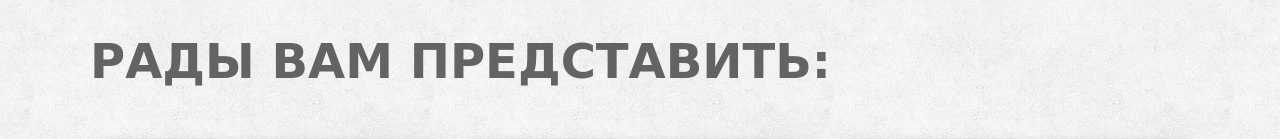
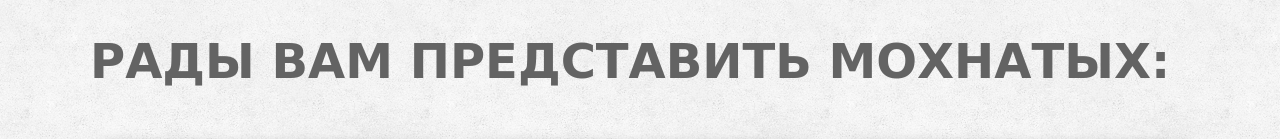
Before and after one commit to IvanLarionov90/catsProject, a website: page src/index.html in a window 1280 px wide. Shown: the part 627-766 px from the top of the page. Drawn offline with Linux system fonts and the light colour scheme; a web font is replaced by a local one.

Commit message:
second commit

```diff
--- a/src/index.html
+++ b/src/index.html
@@ -25,7 +25,7 @@
 
     <section class="cats">
         <div class="container">
-            <h2 class="title cats__title title-fs48px">рады вам представить:</h2>
+            <h2 class="title cats__title title-fs48px">рады вам представить мохнатых:</h2>
             <div class="cards__wrapper">
 
                 <div class="card cat-card cat-bg">
```
